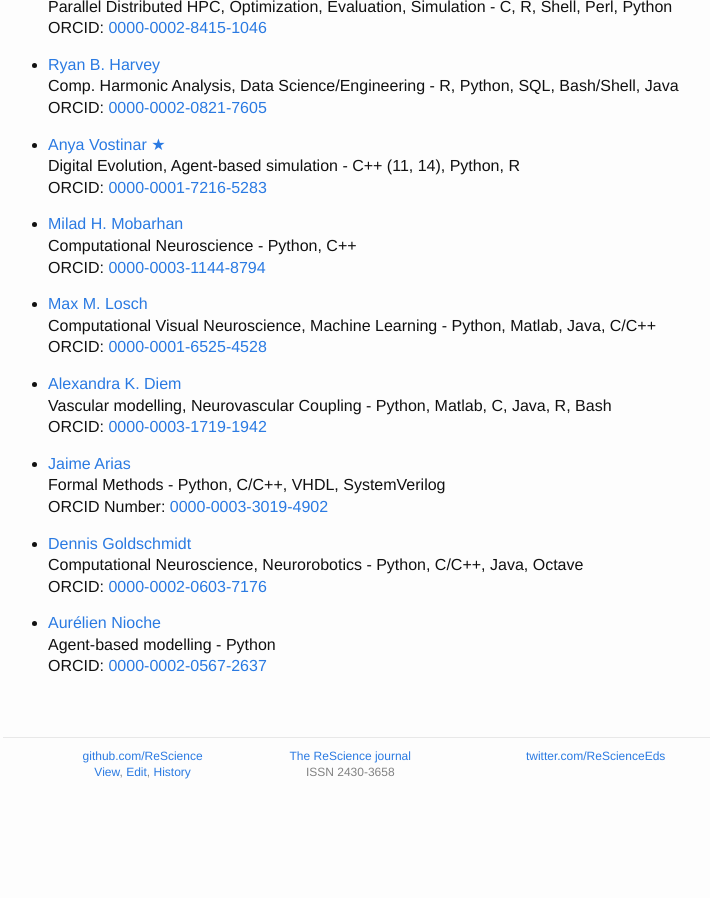
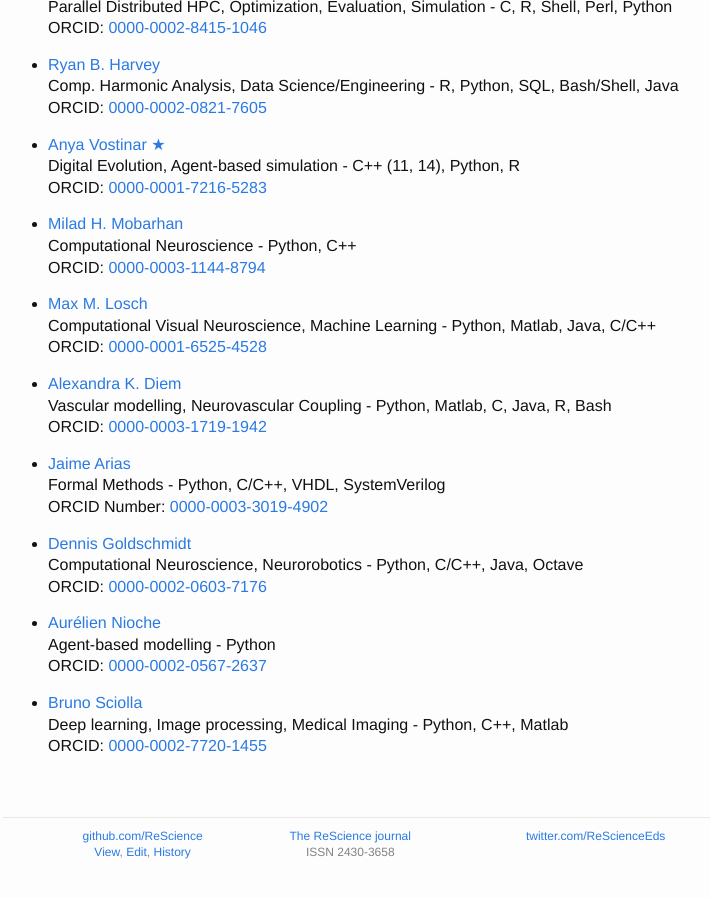
Before and after one commit to ReScience/rescience.github.io, a Jekyll site: the page built from 04-board.md, in a window 1280 px wide and 900 px high, scrolled down 6950 px. Shown: the whole window, without its empty margins (252-962 px from the left). Built offline with Jekyll 4.4.1, drawn with Linux system fonts in a browser that asks for light colours; our own code applies the rules of GitHub Pages for plain Markdown files; before the commit the page ends 7770 px from its top, so only the background shows below that.

Commit message:
Added Bruno Sciolla

```diff
--- a/04-board.md
+++ b/04-board.md
@@ -429,3 +429,7 @@ accepts submissions in other open source languages.
 * [Aurélien Nioche](https://github.com/AurelienNioche)
   Agent-based modelling - Python
   ORCID: [0000-0002-0567-2637](https://orcid.org/0000-0002-0567-2637)
+
+* [Bruno Sciolla](https://github.com/bsciolla)
+  Deep learning, Image processing, Medical Imaging - Python, C++, Matlab
+  ORCID: [0000-0002-7720-1455](https://orcid.org/0000-0002-7720-1455)
```
